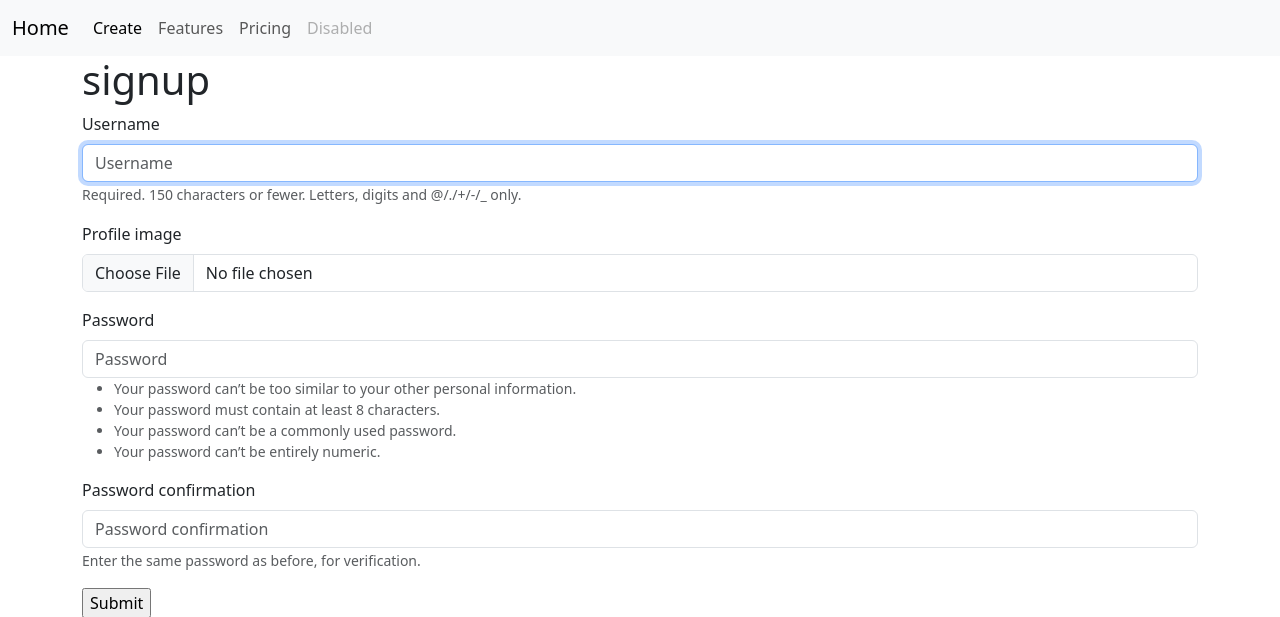
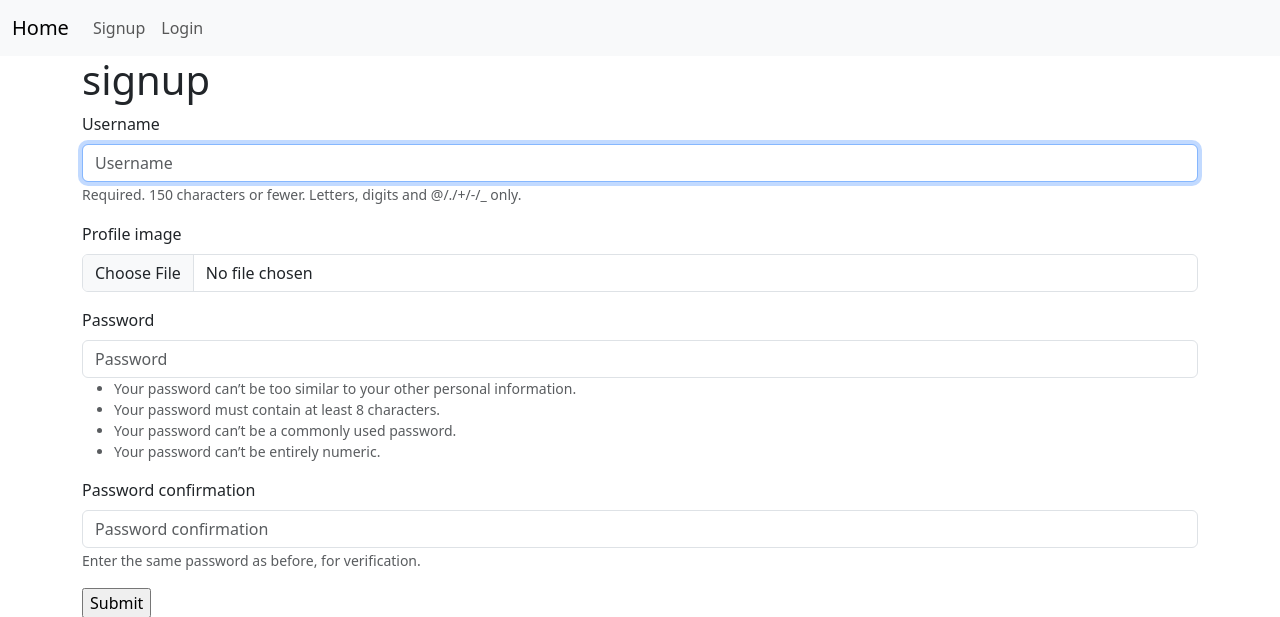
Before and after one commit to syl0702/insta, a Django app: page /accounts/signup/ in a window 1280 px wide. Shown: the top 617 px of the page. Run offline with Django 4.2, Linux system fonts and the light colour scheme; some libraries are stand-ins or nearby versions.

Commit message:
accounts Login 기능 구현

```diff
--- a/accounts/forms.py
+++ b/accounts/forms.py
@@ -1,4 +1,4 @@
-from django.contrib.auth.forms import UserCreationForm
+from django.contrib.auth.forms import UserCreationForm, AuthenticationForm
 from .models import User
 from django.contrib.auth import get_user_model
 
@@ -7,3 +7,6 @@ class CustomUserCreationForm(UserCreationForm):
         model = get_user_model()
         # model = User
         fields = ('username', 'profile_image', )
+
+class CustomAuthenticationForm(AuthenticationForm):
+    pass
--- a/accounts/urls.py
+++ b/accounts/urls.py
@@ -5,4 +5,5 @@ app_name = 'accounts'
 
 urlpatterns = [
     path('signup/', views.signup, name='signup'),
+    path('login/', views.login, name='login'),
 ]
--- a/accounts/views.py
+++ b/accounts/views.py
@@ -1,5 +1,6 @@
 from django.shortcuts import render, redirect
-from .forms import CustomUserCreationForm
+from .forms import CustomUserCreationForm, CustomAuthenticationForm
+from django.contrib.auth import login as auth_login
 
 # Create your views here.
 def signup(request):
@@ -16,3 +17,20 @@ def signup(request):
     }
 
     return render(request, 'accounts/form.html', context)
+
+def login(request):
+    if request.method == 'POST':
+        form = CustomAuthenticationForm(request, request.POST)
+        if form.is_valid():
+            user = form.get_user()
+            auth_login(request, user)
+            return redirect('posts:index')
+
+    else:
+        form = CustomAuthenticationForm()
+
+    context = {
+        'form': form,
+    }
+
+    return render(request, 'accounts/form.html', context)
--- a/templates/_nav.html
+++ b/templates/_nav.html
@@ -6,10 +6,13 @@
       </button>
       <div class="collapse navbar-collapse" id="navbarNavAltMarkup">
         <div class="navbar-nav">
-          <a class="nav-link active" href="{% url 'posts:create' %}">Create</a>
-          <a class="nav-link" href="#">Features</a>
-          <a class="nav-link" href="#">Pricing</a>
-          <a class="nav-link disabled" aria-disabled="true">Disabled</a>
+          {% if user.is_authenticated %}
+            <a class="nav-link active" href="{% url 'posts:create' %}">Create</a>
+            <a class="nav-link disabled" aria-disabled="true">{{request.user}}</a>
+          {% else %}
+            <a class="nav-link" href="{% url 'accounts:signup' %}">Signup</a>
+            <a class="nav-link" href="{% url 'accounts:login' %}">Login</a>
+          {% endif %}
         </div>
       </div>
     </div>
```
